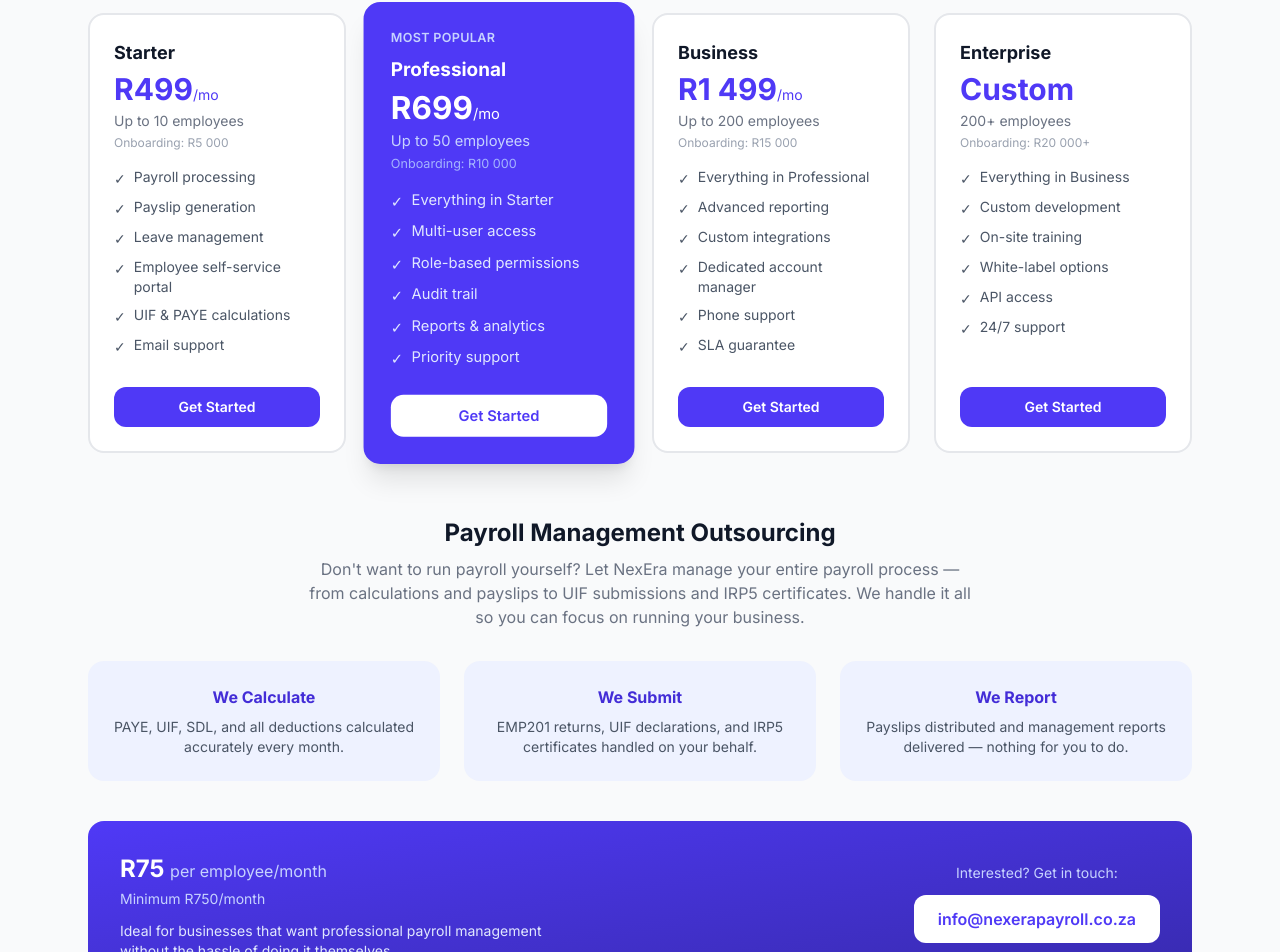
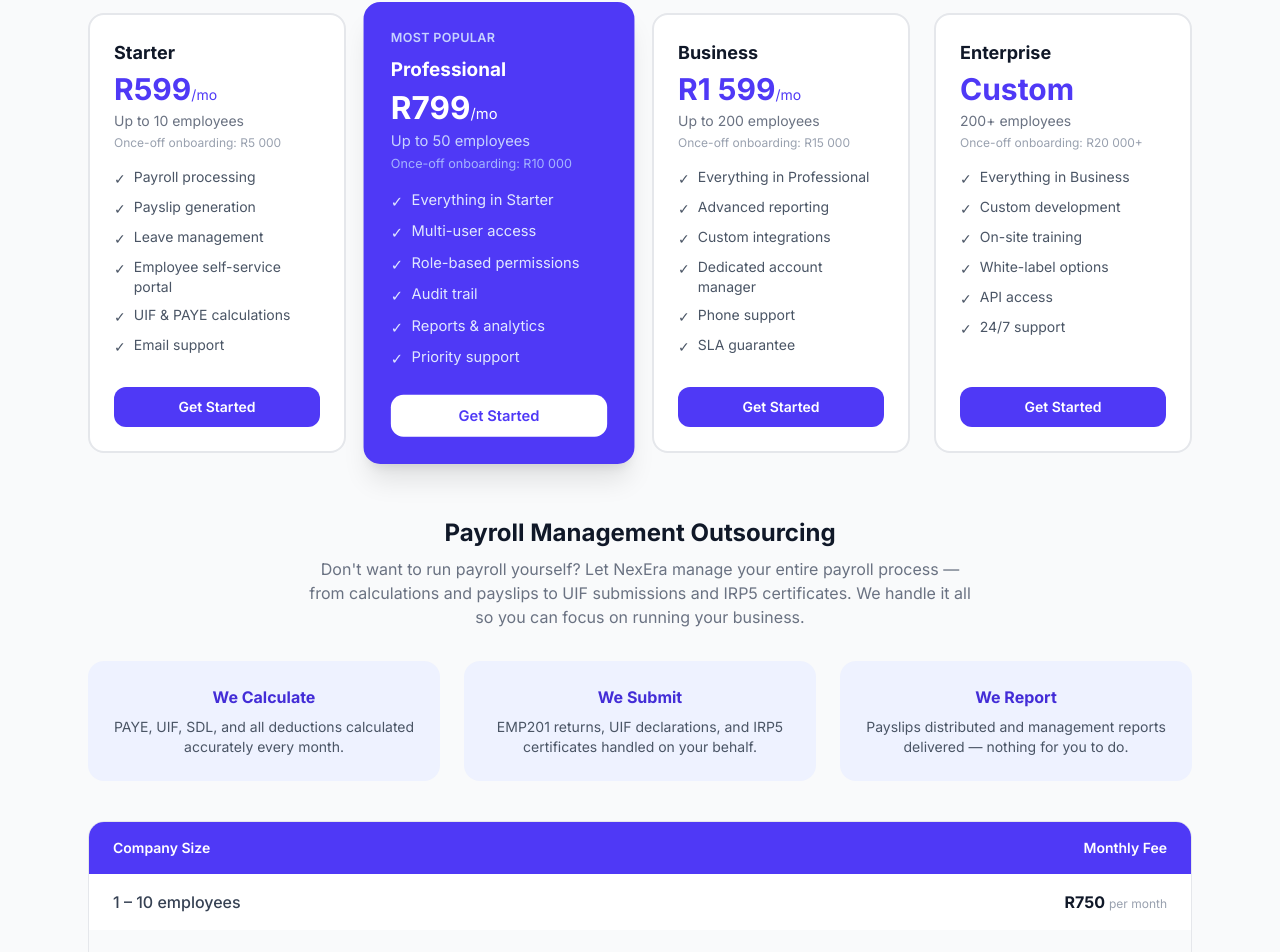
Before and after one commit to nazeerdomingo-ui/nexera-website, a Next.js app: page /pricing in a window 1280 px wide. Shown: the part 355-1307 px from the top of the page. Built offline with nearby package versions, Linux system fonts and the light colour scheme.

Commit message:
Update subscription prices and add full outsourcing tier price list

```diff
--- a/app/page.tsx
+++ b/app/page.tsx
@@ -69,12 +69,12 @@ export default function Home() {
         <section className="py-20 bg-gray-50">
           <div className="max-w-6xl mx-auto px-4 sm:px-6 text-center">
             <h2 className="text-3xl font-bold text-gray-900 mb-4">Simple, transparent pricing</h2>
-            <p className="text-gray-500 mb-10">Plans starting from R499/month. No hidden fees.</p>
+            <p className="text-gray-500 mb-10">Plans starting from R599/month. No hidden fees.</p>
             <div className="grid grid-cols-1 md:grid-cols-3 gap-6 max-w-4xl mx-auto mb-10">
               {[
-                { name: "Starter", price: "R499", employees: "Up to 10 employees" },
-                { name: "Professional", price: "R699", employees: "Up to 50 employees", popular: true },
-                { name: "Business", price: "R1 499", employees: "Up to 200 employees" },
+                { name: "Starter", price: "R599", employees: "Up to 10 employees" },
+                { name: "Professional", price: "R799", employees: "Up to 50 employees", popular: true },
+                { name: "Business", price: "R1 599", employees: "Up to 200 employees" },
               ].map((plan) => (
                 <div key={plan.name} className={`p-6 rounded-2xl border-2 ${plan.popular ? "border-indigo-600 bg-indigo-600 text-white" : "border-gray-200 bg-white"}`}>
                   {plan.popular && <div className="text-xs font-semibold uppercase tracking-wide text-indigo-200 mb-2">Most Popular</div>}
--- a/app/pricing/page.tsx
+++ b/app/pricing/page.tsx
@@ -4,14 +4,14 @@ import Footer from "@/components/footer";
 const plans = [
   {
     name: "Starter",
-    price: "R499",
+    price: "R599",
     employees: "Up to 10 employees",
     onboarding: "R5 000",
     features: ["Payroll processing", "Payslip generation", "Leave management", "Employee self-service portal", "UIF & PAYE calculations", "Email support"],
   },
   {
     name: "Professional",
-    price: "R699",
+    price: "R799",
     employees: "Up to 50 employees",
     onboarding: "R10 000",
     popular: true,
@@ -19,7 +19,7 @@ const plans = [
   },
   {
     name: "Business",
-    price: "R1 499",
+    price: "R1 599",
     employees: "Up to 200 employees",
     onboarding: "R15 000",
     features: ["Everything in Professional", "Advanced reporting", "Custom integrations", "Dedicated account manager", "Phone support", "SLA guarantee"],
@@ -31,6 +31,14 @@ const plans = [
     onboarding: "R20 000+",
     features: ["Everything in Business", "Custom development", "On-site training", "White-label options", "API access", "24/7 support"],
   },
+];
+
+const outsourcingTiers = [
+  { employees: "1 – 10 employees", price: "R750", note: "per month" },
+  { employees: "11 – 25 employees", price: "R1 500", note: "per month" },
+  { employees: "26 – 50 employees", price: "R2 500", note: "per month" },
+  { employees: "51 – 100 employees", price: "R4 500", note: "per month" },
+  { employees: "101 – 1 000+ employees", price: "Custom", note: "contact us for a quote" },
 ];
 
 export default function PricingPage() {
@@ -56,7 +64,7 @@ export default function PricingPage() {
                     {plan.price}{plan.price !== "Custom" && <span className="text-sm font-normal">/mo</span>}
                   </div>
                   <div className={`text-sm mb-1 ${plan.popular ? "text-indigo-200" : "text-gray-500"}`}>{plan.employees}</div>
-                  <div className={`text-xs mb-4 ${plan.popular ? "text-indigo-300" : "text-gray-400"}`}>Onboarding: {plan.onboarding}</div>
+                  <div className={`text-xs mb-4 ${plan.popular ? "text-indigo-300" : "text-gray-400"}`}>Once-off onboarding: {plan.onboarding}</div>
                   <ul className="space-y-2 flex-1">
                     {plan.features.map((f) => (
                       <li key={f} className={`text-sm flex items-start gap-2 ${plan.popular ? "text-indigo-100" : "text-gray-600"}`}>
@@ -92,15 +100,32 @@ export default function PricingPage() {
                 ))}
               </div>
 
+              <div className="bg-white rounded-2xl border border-gray-200 overflow-hidden mb-6">
+                <div className="bg-indigo-600 px-6 py-4">
+                  <div className="flex justify-between items-center text-white text-sm font-semibold">
+                    <span>Company Size</span>
+                    <span>Monthly Fee</span>
+                  </div>
+                </div>
+                {outsourcingTiers.map((tier, i) => (
+                  <div key={tier.employees} className={`flex justify-between items-center px-6 py-4 ${i % 2 === 0 ? "bg-white" : "bg-gray-50"}`}>
+                    <span className="text-gray-700 font-medium">{tier.employees}</span>
+                    <div className="text-right">
+                      <span className={`font-bold ${tier.price === "Custom" ? "text-indigo-600" : "text-gray-900"}`}>{tier.price}</span>
+                      <span className="text-gray-400 text-xs ml-1">{tier.note}</span>
+                    </div>
+                  </div>
+                ))}
+              </div>
+
               <div className="bg-gradient-to-br from-indigo-600 to-indigo-800 rounded-2xl p-8 text-white flex flex-col md:flex-row items-center justify-between gap-6">
                 <div>
-                  <div className="text-2xl font-bold mb-1">R75 <span className="text-base font-normal text-indigo-200">per employee/month</span></div>
-                  <div className="text-indigo-200 text-sm mb-3">Minimum R750/month</div>
-                  <p className="text-indigo-100 text-sm max-w-md">Ideal for businesses that want professional payroll management without the hassle of doing it themselves.</p>
+                  <div className="text-lg font-bold mb-1">Once-off Onboarding Fee: R15 000</div>
+                  <p className="text-indigo-100 text-sm max-w-md">Covers full setup, data migration, and onboarding of your employees onto the NexEra platform. For companies over 1 000 employees, contact us for a tailored quote.</p>
                 </div>
                 <div className="text-center shrink-0">
                   <div className="text-indigo-200 text-sm mb-3">Interested? Get in touch:</div>
-                  <a href="mailto:info@nexerapayroll.co.za" className="block bg-white text-indigo-600 font-semibold px-6 py-3 rounded-xl hover:bg-indigo-50 transition-colors mb-2">
+                  <a href="mailto:info@nexerapayroll.co.za" className="block bg-white text-indigo-600 font-semibold px-6 py-3 rounded-xl hover:bg-indigo-50 transition-colors">
                     info@nexerapayroll.co.za
                   </a>
                 </div>
```
